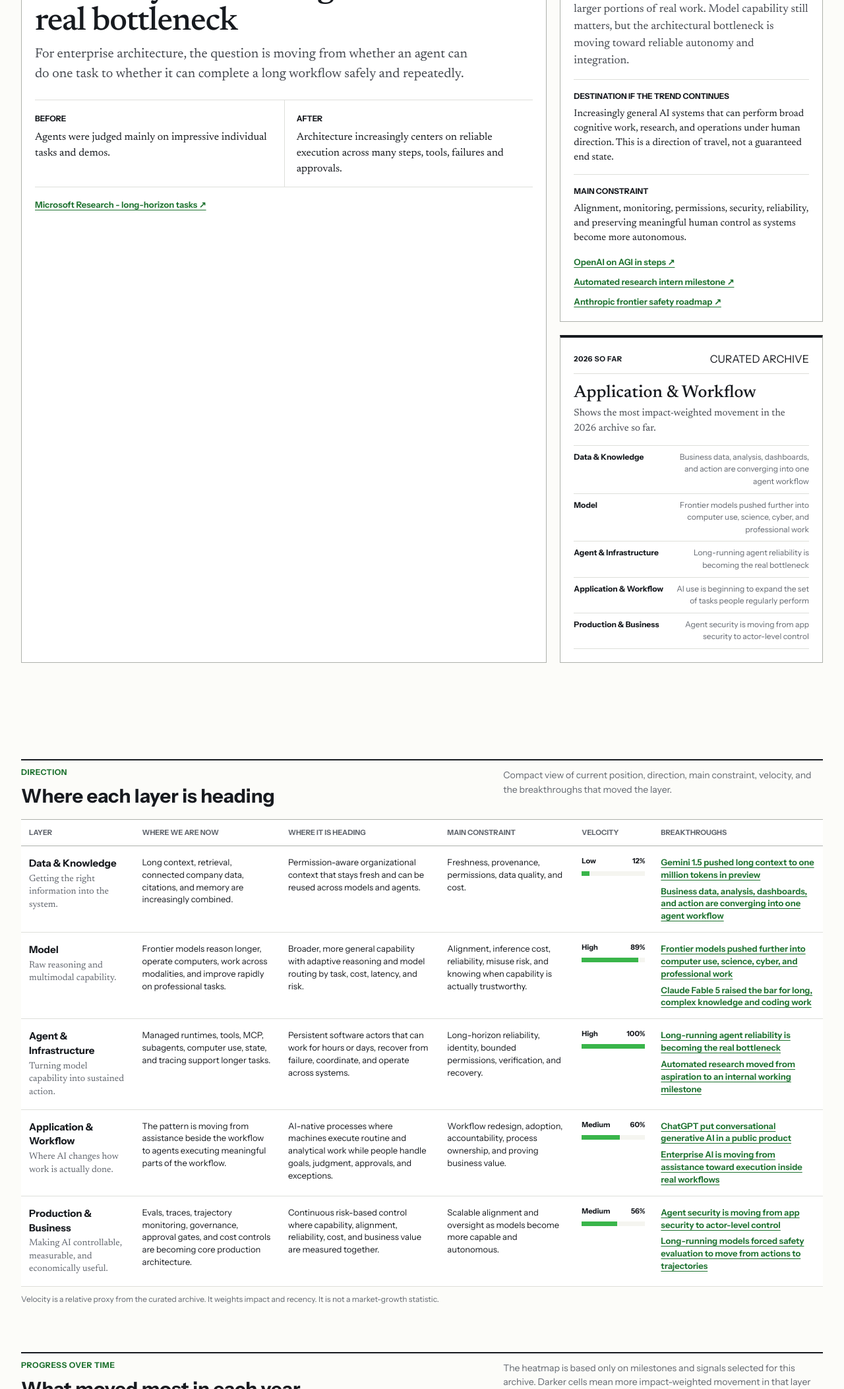
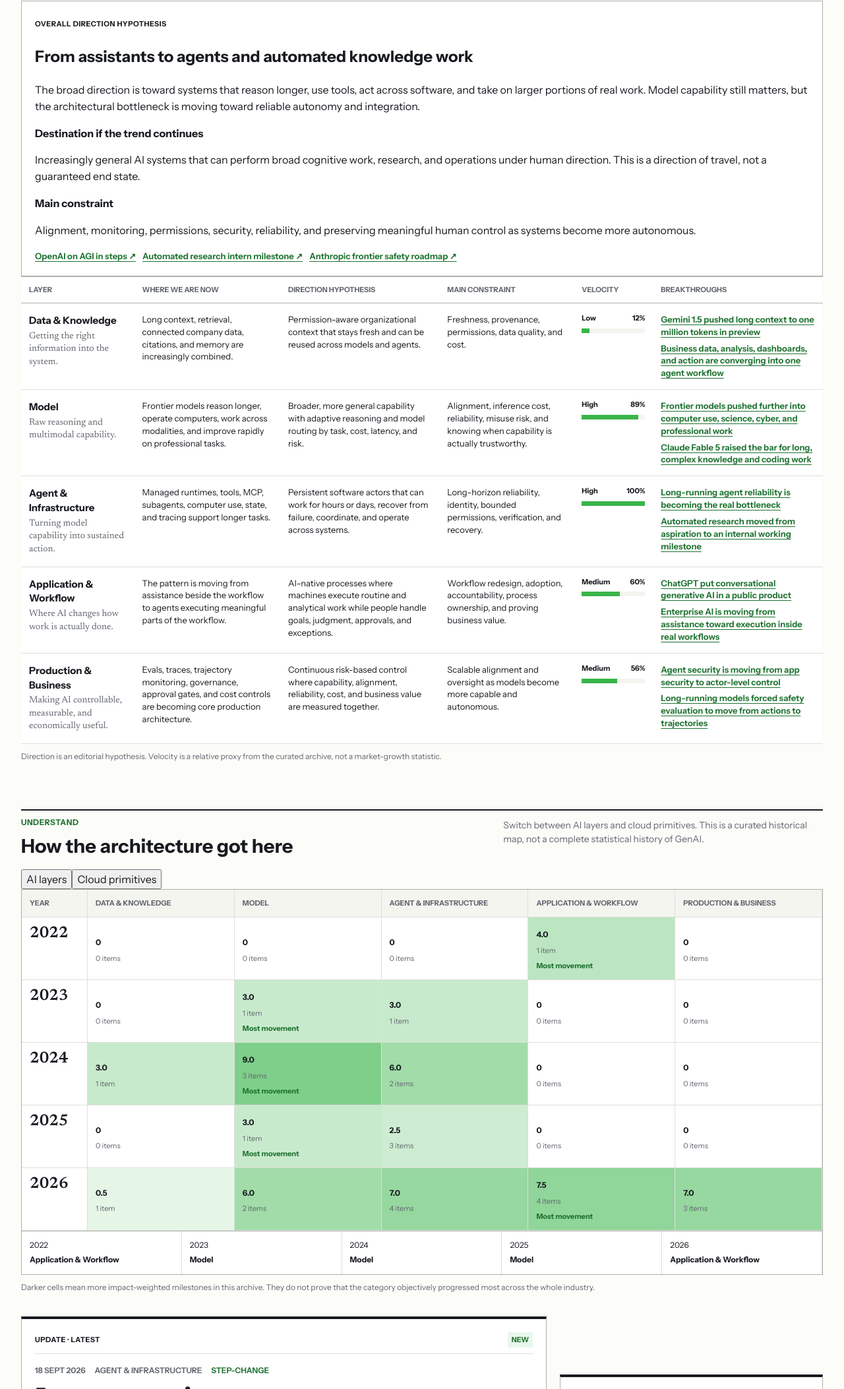
Before and after one commit to RapidVentureLab/genai-change-radar, a plain HTML site: page index.html in a window 1280 px wide. Shown: the part 694-2800 px from the top of the page at 66% size. Drawn offline with Linux system fonts and the light colour scheme.

Commit message:
Reorder product around orient understand update reference

```diff
--- a/index.html
+++ b/index.html
@@ -10,7 +10,7 @@
   <link rel="preconnect" href="https://fonts.googleapis.com">
   <link rel="preconnect" href="https://fonts.gstatic.com" crossorigin>
   <link href="https://fonts.googleapis.com/css2?family=Instrument+Sans:ital,wght@0,400..700;1,400..700&family=Newsreader:opsz,wght@6..72,300..800&display=swap" rel="stylesheet">
-  <link rel="stylesheet" href="styles.css?v=8">
+  <link rel="stylesheet" href="styles.css?v=9">
 </head>
 <body>
 <header class="masthead" id="top">
@@ -19,9 +19,7 @@
       <img src="assets/rvl-lockup-horizontal.svg" alt="Rapid Venture Lab" class="brand-lockup">
       <span class="product-name">GenAI Change Radar</span>
     </a>
-    <nav class="nav" aria-label="Primary">
-      <a href="#today">Today</a><a href="#direction">Direction</a><a href="#progress">Progress</a><a href="#archive">Archive</a><a href="#model">Model</a>
-    </nav>
+    <nav class="nav" aria-label="Primary"><a href="#direction">Orient</a><a href="#progress">Understand</a><a href="#today">Update</a><a href="#model">Reference</a></nav>
   </div>
   <div class="live-line">
     <span class="live-dot" aria-hidden="true"></span><strong>Updated daily</strong><span id="updatedAt">Loading</span><span class="sep">·</span><span id="liveCount">Building archive</span>
@@ -35,66 +33,43 @@
     <p class="intro-deck">Use it to see what changed, where it belongs in the stack, what is moving fastest, and where the technology appears to be heading.</p>
   </section>
 
-  <section class="front-page" id="today">
-    <article class="lead-panel panel">
-      <div class="panel-head"><span class="section-tag">LATEST</span><span class="new-badge">NEW</span></div>
-      <div class="lead-meta"><span id="leadDate"></span><span id="leadLayer"></span><span id="leadImpact" class="impact-tag"></span></div>
-      <h2 id="leadTitle">Loading latest signal</h2>
-      <p class="lead-deck" id="leadWhy"></p>
-      <div class="lead-compare"><div><b>Before</b><p id="leadBefore"></p></div><div><b>After</b><p id="leadAfter"></p></div></div>
-      <a id="leadSource" class="story-link" href="#archive">Open source</a>
-    </article>
-
-    <aside class="direction-panel panel panel-accent">
-      <div class="panel-head"><span class="section-tag">DIRECTION NOW</span><span class="direction-arrow">↗</span></div>
-      <h2 id="overallDirectionTitle">From assistants to agents and automated knowledge work</h2>
-      <p id="overallDirectionSummary"></p>
-      <div class="direction-callout"><b>Destination if the trend continues</b><p id="overallDestination"></p></div>
-      <div class="direction-callout"><b>Main constraint</b><p id="overallConstraint"></p></div>
-      <div class="source-row" id="overallSources"></div>
-    </aside>
-
-    <aside class="today-panel panel">
-      <div class="panel-head"><span class="section-tag">2026 SO FAR</span><span id="yearLeaderLabel"></span></div>
-      <div id="yearLeader" class="year-leader"></div>
-      <div class="today-layer-list" id="todayLayerList"></div>
-    </aside>
-  </section>
-
-  <section class="direction-section" id="direction">
-    <header class="section-header"><div><p class="kicker">DIRECTION</p><h2>Where each layer is heading</h2></div><p>Compact view of current position, direction, main constraint, velocity, and the breakthroughs that moved the layer.</p></header>
-    <div class="direction-table-wrap">
-      <table class="direction-table">
-        <thead><tr><th>Layer</th><th>Where we are now</th><th>Where it is heading</th><th>Main constraint</th><th>Velocity</th><th>Breakthroughs</th></tr></thead>
-        <tbody id="directionBody"></tbody>
-      </table>
+  <section class="direction-section orient-section" id="direction">
+    <header class="section-header"><div><p class="kicker">ORIENT</p><h2>Where the GenAI stack is heading</h2></div><p>Start here. See the current position, direction, constraint and relative velocity of each architectural layer.</p></header>
+    <div class="orientation-lead panel panel-accent">
+      <div><span class="section-tag">OVERALL DIRECTION HYPOTHESIS</span><h2 id="overallDirectionTitle"></h2><p id="overallDirectionSummary"></p></div>
+      <div class="orientation-side"><div><b>Destination if the trend continues</b><p id="overallDestination"></p></div><div><b>Main constraint</b><p id="overallConstraint"></p></div><div class="source-row" id="overallSources"></div></div>
     </div>
-    <p class="method-note">Velocity is a relative proxy from the curated archive. It weights impact and recency. It is not a market-growth statistic.</p>
+    <div class="direction-table-wrap"><table class="direction-table"><thead><tr><th>Layer</th><th>Where we are now</th><th>Direction hypothesis</th><th>Main constraint</th><th>Velocity</th><th>Breakthroughs</th></tr></thead><tbody id="directionBody"></tbody></table></div>
+    <p class="method-note">Direction is an editorial hypothesis. Velocity is a relative proxy from the curated archive, not a market-growth statistic.</p>
   </section>
 
   <section class="progress-section" id="progress">
-    <header class="section-header"><div><p class="kicker">PROGRESS OVER TIME</p><h2>What moved most in each year</h2></div><p>The heatmap is based only on milestones and signals selected for this archive. Darker cells mean more impact-weighted movement in that layer and year.</p></header>
-    <div class="heatmap-card panel">
-      <div class="heatmap-scroll"><div id="heatmap" class="heatmap"></div></div>
-      <div id="yearSummary" class="year-summary"></div>
-    </div>
+    <header class="section-header"><div><p class="kicker">UNDERSTAND</p><h2>How the architecture got here</h2></div><p>Switch between AI layers and cloud primitives. This is a curated historical map, not a complete statistical history of GenAI.</p></header>
+    <div class="view-tabs" role="group" aria-label="Heatmap view"><button class="view-tab active" data-heat-view="layers">AI layers</button><button class="view-tab" data-heat-view="cloud">Cloud primitives</button></div>
+    <div class="heatmap-card panel"><div class="heatmap-scroll"><div id="heatmap" class="heatmap"></div></div><div id="yearSummary" class="year-summary"></div></div>
+    <p class="method-note">Darker cells mean more impact-weighted milestones in this archive. They do not prove that the category objectively progressed most across the whole industry.</p>
+  </section>
+
+  <section class="front-page update-section" id="today">
+    <article class="lead-panel panel">
+      <div class="panel-head"><span class="section-tag">UPDATE · LATEST</span><span class="new-badge">NEW</span></div>
+      <div class="lead-meta"><span id="leadDate"></span><span id="leadLayer"></span><span id="leadImpact" class="impact-tag"></span></div>
+      <h2 id="leadTitle">Loading latest signal</h2><p class="lead-deck" id="leadWhy"></p>
+      <div class="lead-compare"><div><b>Before</b><p id="leadBefore"></p></div><div><b>After</b><p id="leadAfter"></p></div></div>
+      <div class="lead-apply"><b>Architecture implication</b><p id="leadImplication"></p><div id="leadTradeoffs" class="tradeoff-row"></div></div>
+      <a id="leadSource" class="story-link" href="#archive">Open source</a>
+    </article>
+    <aside class="today-panel panel"><div class="panel-head"><span class="section-tag">2026 SO FAR</span><span id="yearLeaderLabel"></span></div><div id="yearLeader" class="year-leader"></div><div class="today-layer-list" id="todayLayerList"></div></aside>
   </section>
 
   <section class="archive-section" id="archive">
-    <header class="section-header"><div><p class="kicker">ARCHIVE</p><h2>Breakthroughs and current signals</h2></div><span id="resultCount" class="result-count">0 items</span></header>
-    <form class="filters panel" id="filterForm">
-      <label><span>Search</span><input id="searchInput" type="search" placeholder="reasoning, agents, workflow, alignment"></label>
-      <label><span>Year</span><select id="yearFilter"><option value="">All years</option></select></label>
-      <label><span>AI layer</span><select id="layerFilter"><option value="">All layers</option></select></label>
-      <label><span>Impact</span><select id="impactFilter"><option value="">All impact levels</option></select></label>
-      <label><span>Type</span><select id="kindFilter"><option value="">All types</option><option value="signal">Current signal</option><option value="milestone">Historical milestone</option></select></label>
-      <div class="filter-actions"><button class="btn" type="submit">Search</button><button class="btn btn-secondary" id="resetFilters" type="button">Reset</button></div>
-    </form>
+    <header class="section-header"><div><p class="kicker">UPDATE · ARCHIVE</p><h2>Breakthroughs and current signals</h2></div><span id="resultCount" class="result-count">0 items</span></header>
+    <form class="filters panel" id="filterForm"><label><span>Search</span><input id="searchInput" type="search" placeholder="reasoning, agents, workflow, alignment"></label><label><span>Year</span><select id="yearFilter"><option value="">All years</option></select></label><label><span>AI layer</span><select id="layerFilter"><option value="">All layers</option></select></label><label><span>Impact</span><select id="impactFilter"><option value="">All impact levels</option></select></label><label><span>Type</span><select id="kindFilter"><option value="">All types</option><option value="signal">Current signal</option><option value="milestone">Historical milestone</option></select></label><div class="filter-actions"><button class="btn" type="submit">Search</button><button class="btn btn-secondary" id="resetFilters" type="button">Reset</button></div></form>
     <div class="news-grid" id="newsGrid"></div>
   </section>
 
   <section class="model-section" id="model">
-    <header class="section-header"><div><p class="kicker">MENTAL MODEL</p><h2>How every update is classified</h2></div><p>Plain-language definitions so the radar works even if you do not use innovation or cloud terminology every day.</p></header>
+    <header class="section-header"><div><p class="kicker">REFERENCE</p><h2>How every update is classified</h2></div><p>Plain-language definitions so the radar works even if you do not use innovation or cloud terminology every day.</p></header>
     <div class="model-grid">
       <div class="panel model-table-panel">
         <h3>AI layers</h3>
@@ -113,6 +88,6 @@
   <nav><a href="https://www.rapidventurelab.com/" target="_blank" rel="noopener">Website</a><a href="https://de.linkedin.com/company/rapid-venture-lab" target="_blank" rel="noopener">LinkedIn</a><a href="https://github.com/RapidVentureLab/genai-change-radar" target="_blank" rel="noopener">GitHub</a></nav>
   <p>Public sources only. Impact, direction and velocity are editorial assessments based on the curated archive.</p>
 </footer>
-<script src="app.js?v=8" defer></script>
+<script src="app.js?v=9" defer></script>
 </body>
 </html>
```
